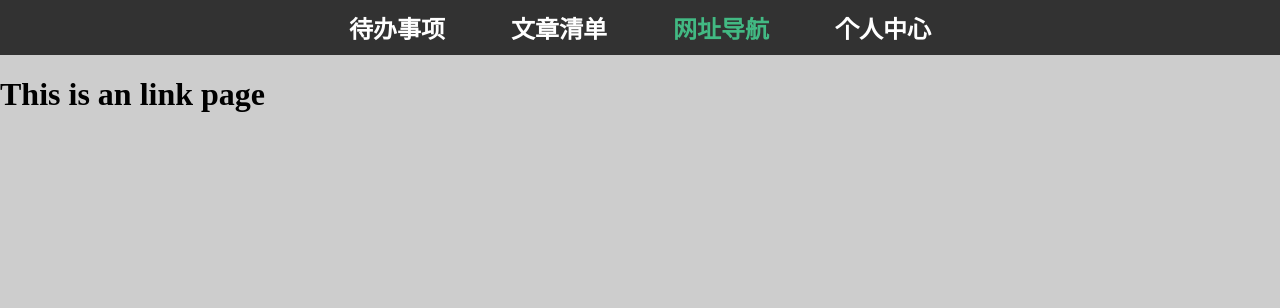
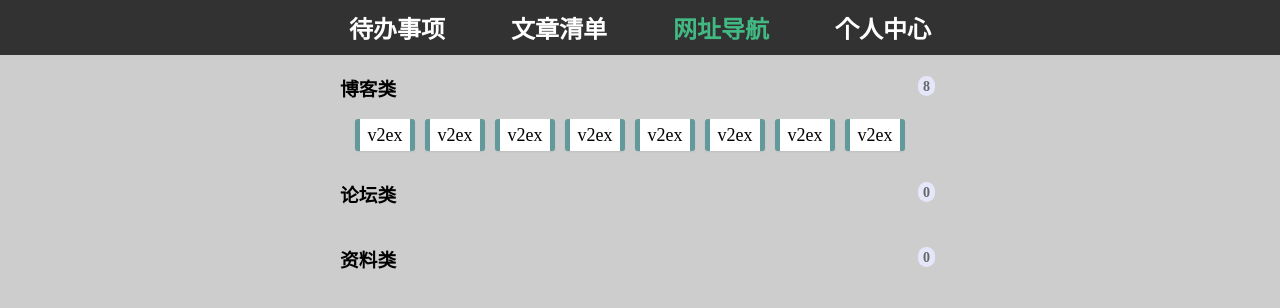
Before and after one commit to MH-Blog/Vue, a Vue app in the folder todo-anything/: page /link in a window 1280 px wide. Shown: the top 308 px of the page. Built offline with nearby package versions, Linux system fonts and the light colour scheme.

Commit message:
Daily update

```diff
--- a/todo-anything/package.json
+++ b/todo-anything/package.json
@@ -22,6 +22,8 @@
     "babel-eslint": "^10.0.3",
     "eslint": "^5.16.0",
     "eslint-plugin-vue": "^5.0.0",
+    "node-sass": "^4.13.0",
+    "sass-loader": "^8.0.0",
     "vue-template-compiler": "^2.6.10"
   }
 }
--- a/todo-anything/src/App.vue
+++ b/todo-anything/src/App.vue
@@ -9,29 +9,3 @@
     <router-view />
   </div>
 </template>
-
-<style>
-#nav {
-  padding: 10px 0;
-  font-size: 24px;
-  background: rgba(47, 47, 47, 0.98);
-  font-weight: bold;
-  text-align: center;
-  color: #fff;
-}
-
-#nav a {
-  color: #fff;
-  margin: 0 33px;
-}
-#nav a.router-link-exact-active {
-  color: #42b983;
-}
-@media screen and (max-width: 600px) {
-  #nav a {
-    color: #fff;
-    margin: 0 5px;
-    font-size: 18px;
-  }
-}
-</style>
--- a/todo-anything/src/assets/css/base.css
+++ /dev/null
@@ -1,144 +0,0 @@
-html,
-body {
-    margin: 0;
-    padding: 0;
-    background: #CDCDCD;
-
-}
-
-a {
-    text-decoration: none;
-}
-
-
-.main {
-    margin: 10px auto;
-    max-width: 600px;
-}
-
-.main ul {
-    list-style-type: none;
-    padding: 0;
-    margin: 0;
-    overflow: auto;
-    max-height: 260px;
-}
-
-.main section {
-    max-height: 300px;
-}
-
-.main li {
-    height: 32px;
-    text-align: center;
-    line-height: 32px;
-    background: #fff;
-    position: relative;
-    margin-bottom: 10px;
-    padding: 0 45px;
-    border-radius: 3px;
-    border-left: 5px solid #629a9c;
-    border-right: 5px solid #629a9c;
-    box-shadow: 0 1px 2px rgba(0, 0, 0, 0.07);
-}
-
-header {
-    text-align: center;
-}
-
-header input {
-    width: 100%;
-    height: 36px;
-    text-indent: 10px;
-    border-radius: 5px;
-    box-shadow: 0 1px 0 rgba(255, 255, 255, 0.24),
-        0 1px 6px rgba(0, 0, 0, 0.45) inset;
-    border: none;
-}
-
-.main h3 {
-    position: relative;
-}
-
-.main h3 span {
-    position: absolute;
-    top: 2px;
-    right: 5px;
-    display: inline-block;
-    padding: 0 5px;
-    height: 20px;
-    border-radius: 20px;
-    background: #e6e6fa;
-    line-height: 22px;
-    text-align: center;
-    color: #666;
-    font-size: 14px;
-}
-
-li .complete {
-    display: none;
-    position: absolute;
-    top: 0px;
-    left: 10px;
-    bottom: 0px;
-    font-size: 30px;
-    color: #98cecb;
-    border: 0;
-    background: 0;
-    line-height: 30px;
-    transition: color 0.2s ease-out;
-}
-
-li .complete:hover {
-    color: #8cebe6;
-}
-
-li .complete:after {
-    content: "√";
-}
-
-li:hover .complete {
-    display: block;
-}
-
-li .destroy {
-    display: none;
-    position: absolute;
-    top: 0px;
-    right: 10px;
-    bottom: 0px;
-    font-size: 30px;
-    color: #cc9a9a;
-    border: 0;
-    background: 0;
-    line-height: 30px;
-    transition: color 0.2s ease-out;
-}
-
-li .destroy:hover {
-    color: #af5b5e;
-}
-
-li .destroy:after {
-    content: "×";
-}
-
-li:hover .destroy {
-    display: block;
-}
-
-.done {
-    border-left: 5px solid #999 !important;
-    border-right: 5px solid #999 !important;
-    opacity: 0.5;
-}
-
-@media screen and (max-width: 600px) {
-    .thing h3 {
-        margin-left: 10px;
-    }
-
-    header input {
-        width: 80%;
-    }
-}
--- a/todo-anything/src/main.js
+++ b/todo-anything/src/main.js
@@ -3,7 +3,7 @@ import App from './App.vue'
 import router from './router'
 import store from './store'
 
-import './assets/css/base.css'
+import './styles/base.scss'
 
 Vue.config.productionTip = false
 
--- /dev/null
+++ b/todo-anything/src/styles/base.scss
@@ -0,0 +1,173 @@
+html,
+body {
+    margin: 0;
+    padding: 0;
+    background: #CDCDCD;
+
+}
+
+a {
+    text-decoration: none;
+}
+
+#nav {
+    padding: 10px 0;
+    font-size: 24px;
+    background: rgba(47, 47, 47, 0.98);
+    font-weight: bold;
+    text-align: center;
+    color: #fff;
+}
+
+#nav a {
+    color: #fff;
+    margin: 0 33px;
+}
+
+#nav a.router-link-exact-active {
+    color: #42b983;
+}
+
+.main {
+    margin: 10px auto;
+    max-width: 600px;
+
+    ul {
+        list-style-type: none;
+        padding: 0;
+        margin: 0;
+        overflow: auto;
+        max-height: 260px;
+    }
+
+    section {
+        max-height: 300px;
+    }
+
+    li {
+        height: 32px;
+        text-align: center;
+        line-height: 32px;
+        background: #fff;
+        position: relative;
+        margin-bottom: 10px;
+        padding: 0 45px;
+        border-radius: 3px;
+        border-left: 5px solid #629a9c;
+        border-right: 5px solid #629a9c;
+        box-shadow: 0 1px 2px rgba(0, 0, 0, 0.07);
+    }
+
+    header {
+        text-align: center;
+
+        input {
+            width: 100%;
+            height: 36px;
+            text-indent: 10px;
+            border-radius: 5px;
+            box-shadow: 0 1px 0 rgba(255, 255, 255, 0.24),
+                0 1px 6px rgba(0, 0, 0, 0.45) inset;
+            border: none;
+        }
+    }
+
+    h3 {
+        position: relative;
+
+        span {
+            position: absolute;
+            top: 2px;
+            right: 5px;
+            display: inline-block;
+            padding: 0 5px;
+            height: 20px;
+            border-radius: 20px;
+            background: #e6e6fa;
+            line-height: 22px;
+            text-align: center;
+            color: #666;
+            font-size: 14px;
+        }
+    }
+
+
+
+    li .complete {
+        display: none;
+        position: absolute;
+        top: 0px;
+        left: 10px;
+        bottom: 0px;
+        font-size: 30px;
+        color: #98cecb;
+        border: 0;
+        background: 0;
+        line-height: 30px;
+        transition: color 0.2s ease-out;
+    }
+
+    li .complete:hover {
+        color: #8cebe6;
+    }
+
+    li .complete:after {
+        content: "√";
+    }
+
+    li:hover .complete {
+        display: block;
+    }
+
+    li .destroy {
+        display: none;
+        position: absolute;
+        top: 0px;
+        right: 10px;
+        bottom: 0px;
+        font-size: 30px;
+        color: #cc9a9a;
+        border: 0;
+        background: 0;
+        line-height: 30px;
+        transition: color 0.2s ease-out;
+    }
+
+    li .destroy:hover {
+        color: #af5b5e;
+    }
+
+    li .destroy:after {
+        content: "×";
+    }
+
+    li:hover .destroy {
+        display: block;
+    }
+
+    .done {
+        border-left: 5px solid #999 !important;
+        border-right: 5px solid #999 !important;
+        opacity: 0.5;
+    }
+
+}
+
+
+@media screen and (max-width: 600px) {
+    .main {
+        h3 {
+            margin-left: 10px;
+        }
+
+        header input {
+            width: 80%;
+        }
+    }
+
+    #nav a {
+        color: #fff;
+        margin: 0 5px;
+        font-size: 18px;
+    }
+}
--- a/todo-anything/src/views/Article.vue
+++ b/todo-anything/src/views/Article.vue
@@ -38,13 +38,13 @@ export default {
       list: [
         {
           id: 0,
-          title: "Django模型类Meta元数据详解 - heylucky - 博客园",
+          title: "Django模型类Meta元数据详解",
           link: "https://www.cnblogs.com/yelin/p/6253810.html",
           done: false
         },
         {
           id: 0,
-          title: "Django模型类Meta元数据详解 - heylucky - 博客园",
+          title: "Django模型类Meta元数据详解",
           link: "https://www.cnblogs.com/yelin/p/6253810.html",
           done: false
         }
--- a/todo-anything/src/views/Link.vue
+++ b/todo-anything/src/views/Link.vue
@@ -1,5 +1,103 @@
 <template>
-  <div class="link">
-    <h1>This is an link page</h1>
+  <div class="main">
+    <!-- 列表区域 -->
+    <section>
+      <h3>
+        博客类
+        <span id="todocount">{{blog_list.length}}</span>
+      </h3>
+      <div class="view">
+        <a :href="item.link" v-for="(item,index) in blog_list" :key="index">{{item.title}}</a>
+      </div>
+    </section>
+    <section>
+      <h3>
+        论坛类
+        <span id="todocount">{{forum_list.length}}</span>
+      </h3>
+      <div class="view">
+        <a :href="item.link" v-for="(item,index) in forum_list" :key="index">{{item.title}}</a>
+      </div>
+    </section>
+    <section>
+      <h3>
+        资料类
+        <span id="todocount">{{material_list.length}}</span>
+      </h3>
+      <div class="view">
+        <a :href="item.link" v-for="(item,index) in material_list" :key="index">{{item.title}}</a>
+      </div>
+    </section>
   </div>
 </template>
+<script>
+export default {
+  data() {
+    return {
+      blog_list: [
+        {
+          title: "v2ex",
+          link: "v2ex.com"
+        },
+        {
+          title: "v2ex",
+          link: "v2ex.com"
+        },
+        {
+          title: "v2ex",
+          link: "v2ex.com"
+        },
+        {
+          title: "v2ex",
+          link: "v2ex.com"
+        },
+        {
+          title: "v2ex",
+          link: "v2ex.com"
+        },
+        {
+          title: "v2ex",
+          link: "v2ex.com"
+        },
+        {
+          title: "v2ex",
+          link: "v2ex.com"
+        },
+        {
+          title: "v2ex",
+          link: "v2ex.com"
+        }
+      ],
+      forum_list: [],
+      material_list: []
+    };
+  }
+};
+</script>
+
+<style lang="scss">
+.view {
+  display: flex;
+  margin: 0 10px;
+  font-size: 18px;
+  flex-wrap: wrap;
+  justify-content: left;
+  a {
+    color: #000;
+    // flex: 1;
+    max-width: 80px;
+    min-width: 40px;
+    height: 32px;
+    text-align: center;
+    line-height: 32px;
+    background: #fff;
+    position: relative;
+    margin: 0 5px 10px;
+    padding: 0 5px;
+    border-radius: 3px;
+    border-left: 5px solid #629a9c;
+    border-right: 5px solid #629a9c;
+    box-shadow: 0 1px 2px rgba(0, 0, 0, 0.07);
+  }
+}
+</style>
--- a/todo-anything/src/views/Thing.vue
+++ b/todo-anything/src/views/Thing.vue
@@ -45,7 +45,7 @@ export default {
   data() {
     return {
       list: [],
-      inputValue: "好好学习,天天向上"
+      inputValue: ""
     };
   },
   computed: {
--- a/todo-anything/src/views/User.vue
+++ b/todo-anything/src/views/User.vue
@@ -1,13 +1,5 @@
 <template>
-  <div class="home">
-    <img alt="Vue logo" src="../assets/logo.png">
+  <div class="main">
+    <h1>This is an user page</h1>
   </div>
 </template>
-
-<script>
-// @ is an alias to /src
-
-export default {
-  name: 'home'
-}
-</script>
```
Also changed, not shown: todo-anything/vue.config.js (added).
